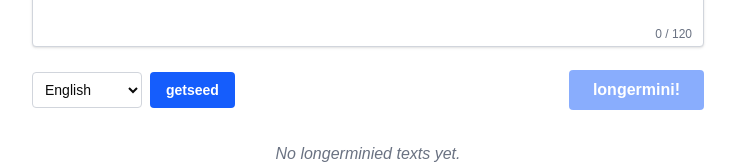
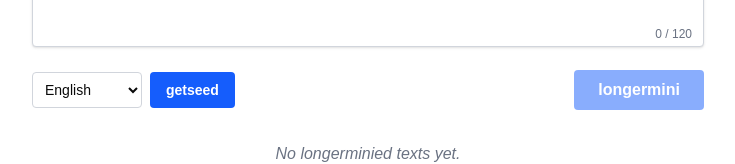
Before and after one commit to lkjsxc/longermini, a Next.js app: page / in a window 1280 px wide. Shown: the part 233-397 px from the top of the page, without its empty margins (272-1007 px from the left). Built offline with nearby package versions, Linux system fonts and the light colour scheme.

Commit message:
style: remove exclamation mark from longermini button label

```diff
--- a/src/app/page.tsx
+++ b/src/app/page.tsx
@@ -144,7 +144,7 @@ export default function Home() {
                 </a>
               )}
               <button type="submit" disabled={loading || !text.trim()} className="px-6 py-2 rounded-sm bg-blue-600 hover:bg-blue-700 disabled:opacity-50 disabled:cursor-not-allowed text-white font-semibold transition-colors">
-                {loading ? "Processing..." : "longermini!"}
+                {loading ? "Processing..." : "longermini"}
               </button>
             </div>
           </div>
```
Also changed, not shown: 1 other file (tests, documents, lock files or other folders).
